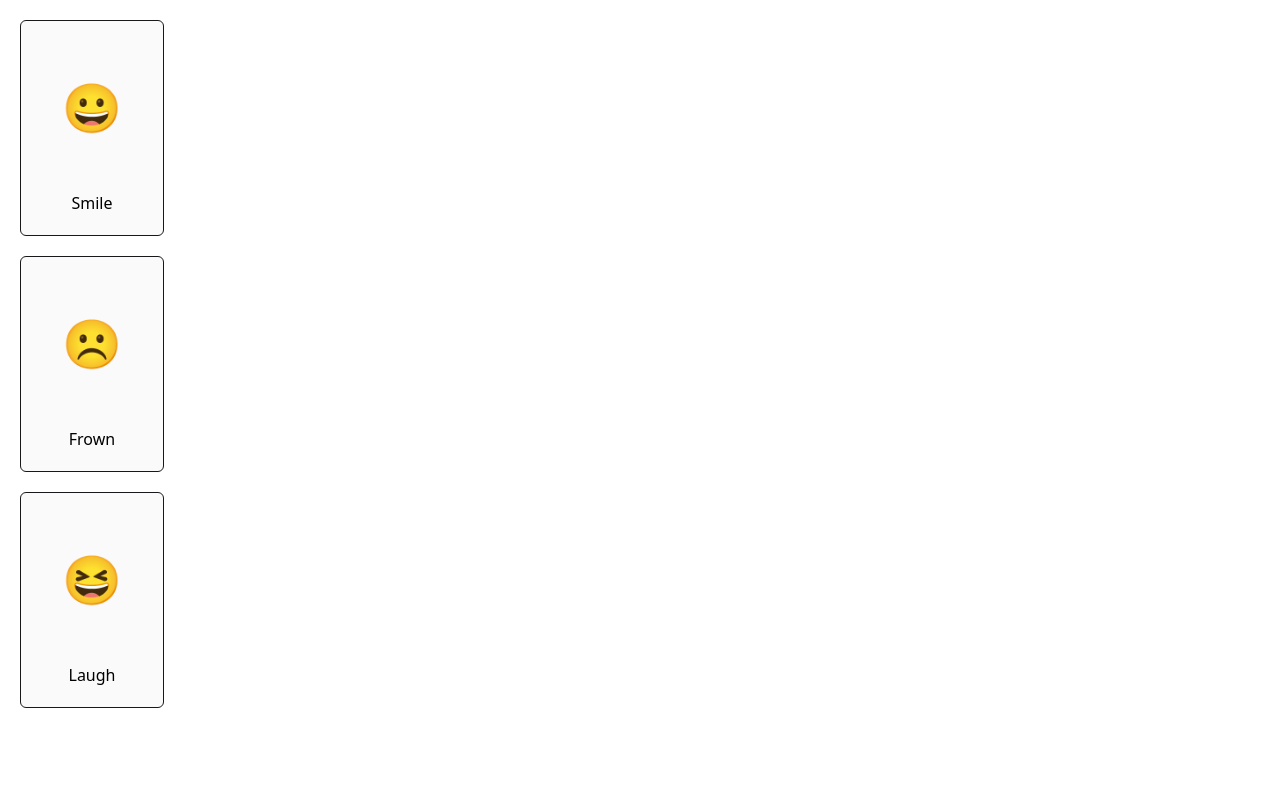
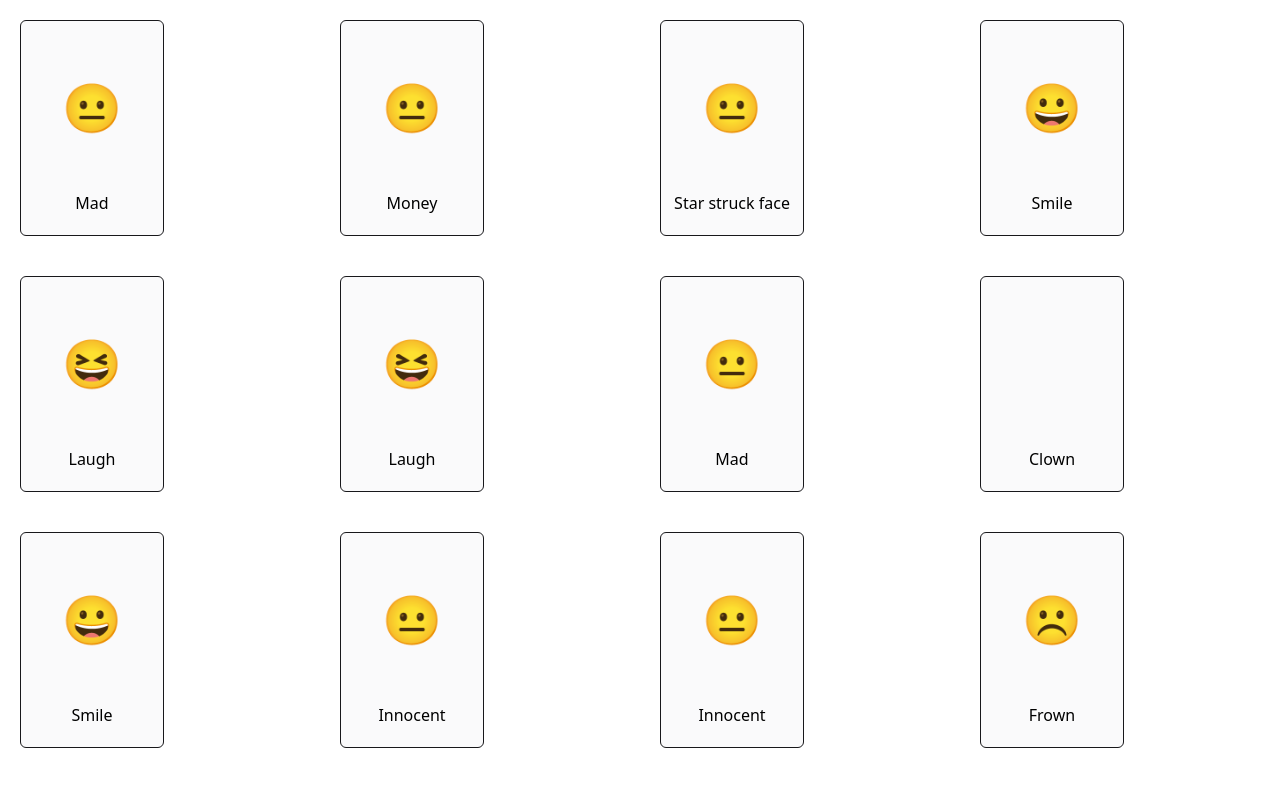
Before and after one commit to santhosh-kumar-karthikeyan/MemTest, a React (Vite) app: page / in a window 1280 px wide. Shown: the top 786 px of the page. Built offline with nearby package versions, Linux system fonts and the light colour scheme.

Commit message:
setup logic for shuffling cards on page loading

```diff
--- a/src/components/Board.tsx
+++ b/src/components/Board.tsx
@@ -2,6 +2,18 @@ import type { CardType } from "../types";
 import { Card } from "../components";
 
 export default function Board({ cards }: { cards: CardType[] }) {
-  const cardList = cards.map((card) => <Card key={card.id} card={card} />);
-  return <main>{cardList}</main>;
+  const numSlots: number = 16;
+  const cardLocations: number[] = [];
+  for (let i = 0; i < numSlots / 2; i++) cardLocations.push(i, i);
+  console.log(cardLocations);
+  for (let i = numSlots - 1; i > 0; i--) {
+    const j = Math.floor(Math.random() * (i + 1));
+    [cardLocations[i], cardLocations[j]] = [cardLocations[j], cardLocations[i]];
+  }
+  console.log("After shuffle: ");
+  console.log(cardLocations);
+  const cardList = cardLocations.map((id,idx) => (
+    <Card key={idx} card={cards[id]} />
+  ));
+  return <main className="grid grid-cols-4 grid-rows-4">{cardList}</main>;
 }
--- a/src/types/Card.tsx
+++ b/src/types/Card.tsx
@@ -2,5 +2,4 @@ export default interface CardType {
   id: number;
   emoji: string;
   name: string;
-  indices: [number, number] | [];
 }
--- a/src/utilities/indexToCards.ts
+++ b/src/utilities/indexToCards.ts
@@ -5,18 +5,40 @@ export const cards: CardType[] = [
     id: 0,
     emoji: "😀",
     name: "Smile",
-    indices: [],
   },
   {
     id: 1,
     emoji: "☹️",
     name: "Frown",
-    indices: [],
   },
   {
     id: 2,
     emoji: "😆",
     name: "Laugh",
-    indices: [],
+  },
+  {
+    id: 4,
+    emoji: "😡",
+    name: "Mad",
+  },
+  {
+    id: 3,
+    emoji: "🤡",
+    name: "Clown",
+  },
+  {
+    id: 5,
+    emoji: "😇",
+    name: "Innocent",
+  },
+  {
+    id: 6,
+    emoji: "🤩",
+    name: "Star struck face",
+  },
+  {
+    id: 7,
+    emoji: "🤑",
+    name: "Money",
   },
 ];
```
